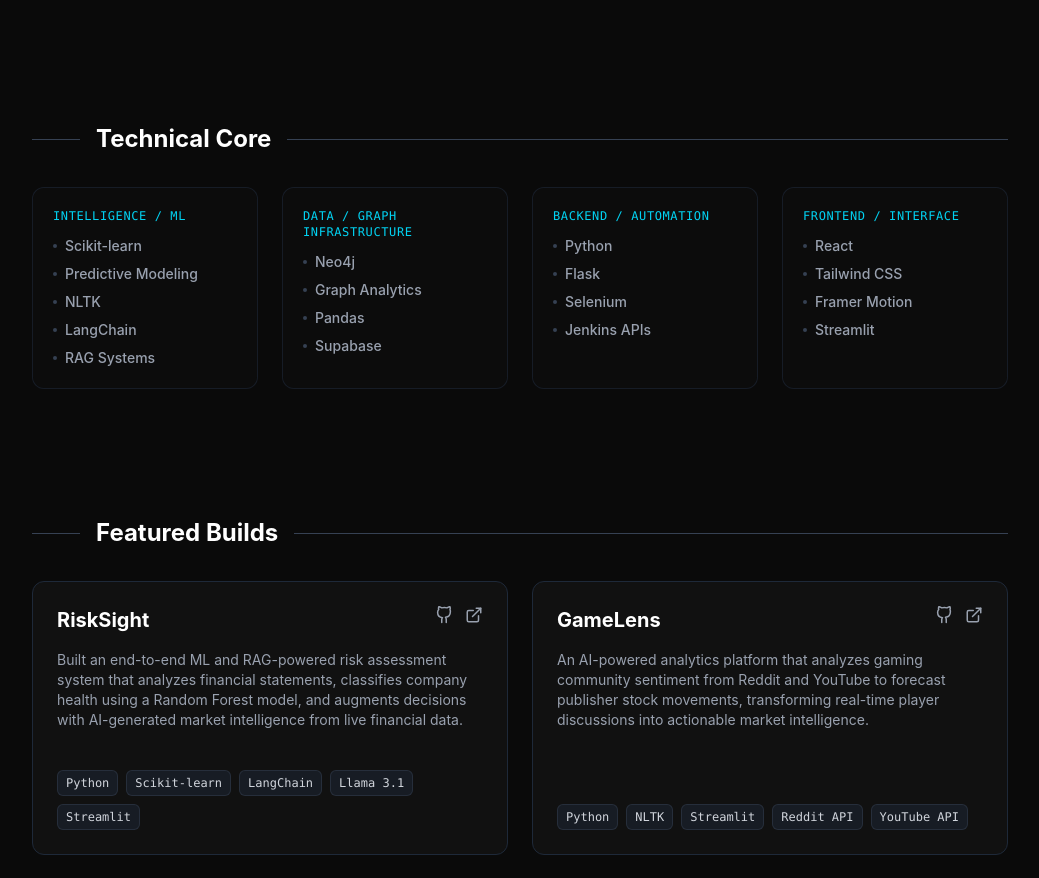
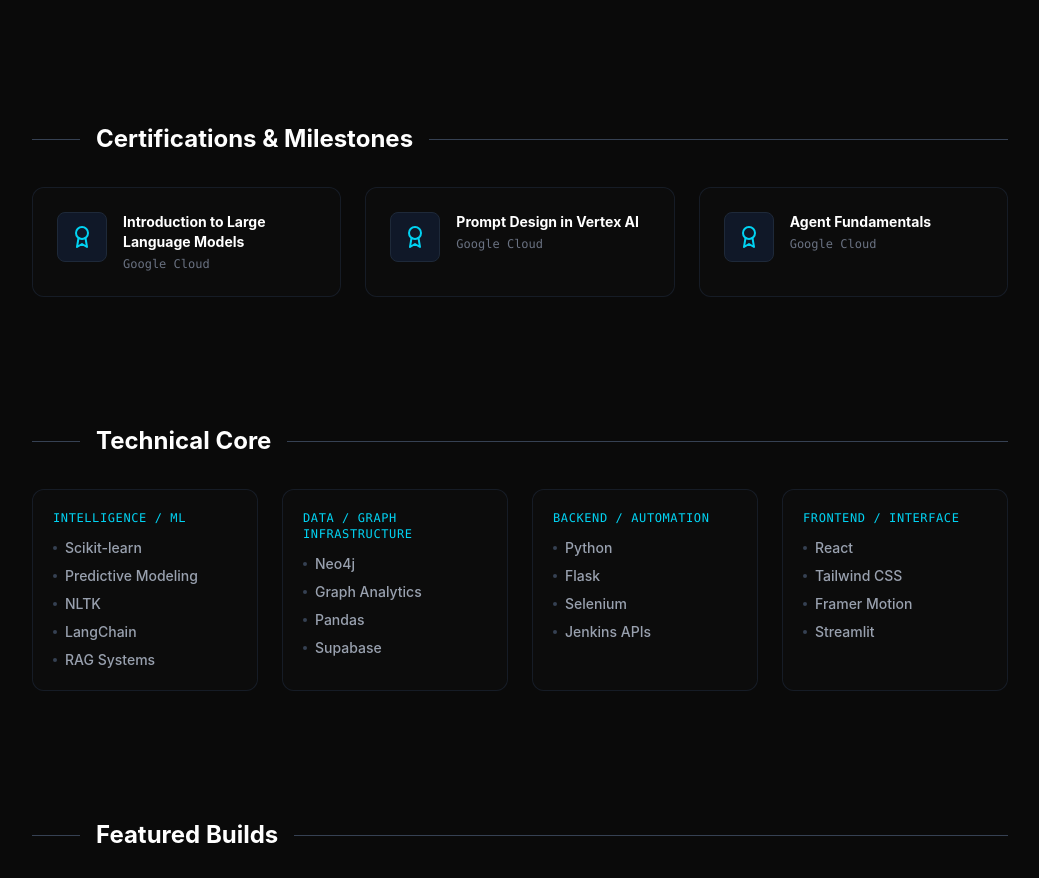
Before and after one commit to 0duckie0/portfolio, a React app: page / in a window 1280 px wide. Shown: the part 1140-2018 px from the top of the page, without its empty margins (120-1159 px from the left). Built offline with nearby package versions, Linux system fonts and the light colour scheme; the HTML template or start-up script is replaced by a standard one.

Commit message:
Add certifications section to App component
Added a new section to display certifications and milestones, including links to courses from Google Cloud.

```diff
--- a/src/App.jsx
+++ b/src/App.jsx
@@ -41,6 +41,13 @@ const research = [
     achievement: "Shortlisted for presentation at IEEE International Conference",
     description: "Focused on graph analytics and machine learning for distributed task scheduling, providing optimized throughput in complex dependency graphs."
   }
+];
+
+// NEW CERTIFICATIONS ARRAY
+const certifications = [
+  { name: "Introduction to Large Language Models", issuer: "Google Cloud", link: "YOUR_LINK_HERE" },
+  { name: "Prompt Design in Vertex AI", issuer: "Google Cloud", link: "YOUR_LINK_HERE" },
+  { name: "Agent Fundamentals", issuer: "Google Cloud", link: "YOUR_LINK_HERE" }
 ];
 
 const projects = [
@@ -178,6 +185,36 @@ const App = () => {
           </div>
         </div>
 
+        {/* NEW SECTION: Certifications & Milestones */}
+        <div className="mt-32">
+          <motion.h2 initial={{ opacity: 0 }} whileInView={{ opacity: 1 }} viewport={{ once: true }} className="text-2xl font-bold text-white mb-8 flex items-center gap-4">
+            <span className="h-px w-12 bg-gray-700"></span>Certifications & Milestones<span className="h-px flex-1 bg-gray-700"></span>
+          </motion.h2>
+          <div className="grid grid-cols-1 md:grid-cols-3 gap-6">
+            {certifications.map((cert, index) => (
+              <motion.a
+                key={index}
+                href={cert.link}
+                target="_blank"
+                rel="noreferrer"
+                initial={{ opacity: 0, scale: 0.95 }}
+                whileInView={{ opacity: 1, scale: 1 }}
+                viewport={{ once: true }}
+                transition={{ delay: index * 0.1 }}
+                className="p-6 rounded-xl bg-[#111]/40 border border-gray-800/60 hover:border-cyan-500/50 transition-all group flex items-start gap-4"
+              >
+                <div className="p-3 bg-gray-900 rounded-lg text-cyan-400 group-hover:text-white transition-colors border border-gray-800">
+                  <svg xmlns="http://www.w3.org/2000/svg" width="24" height="24" viewBox="0 0 24 24" fill="none" stroke="currentColor" strokeWidth="2" strokeLinecap="round" strokeLinejoin="round"><circle cx="12" cy="8" r="6"></circle><path d="M15.477 12.89 17 22l-5-3-5 3 1.523-9.11"></path></svg>
+                </div>
+                <div>
+                  <h3 className="text-white font-bold mb-1 text-sm">{cert.name}</h3>
+                  <p className="text-gray-500 text-xs font-mono">{cert.issuer}</p>
+                </div>
+              </motion.a>
+            ))}
+          </div>
+        </div>
+
         {/* Technical Core Section */}
         <div className="mt-32">
           <motion.h2 initial={{ opacity: 0 }} whileInView={{ opacity: 1 }} viewport={{ once: true }} className="text-2xl font-bold text-white mb-8 flex items-center gap-4">
```
